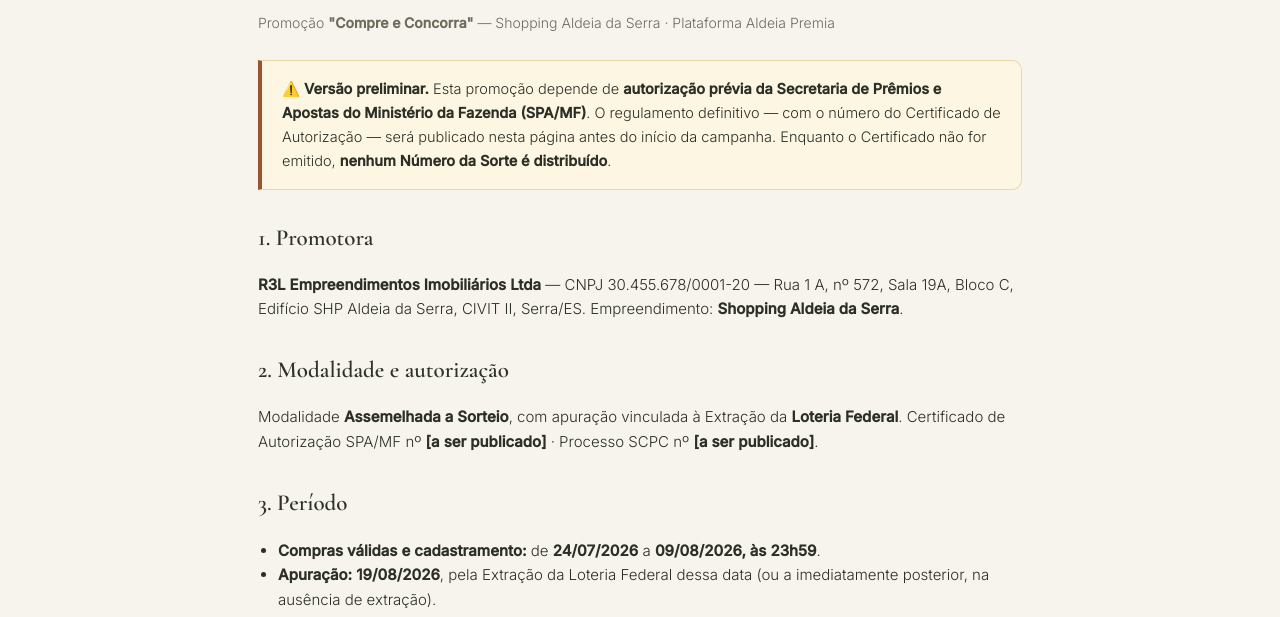
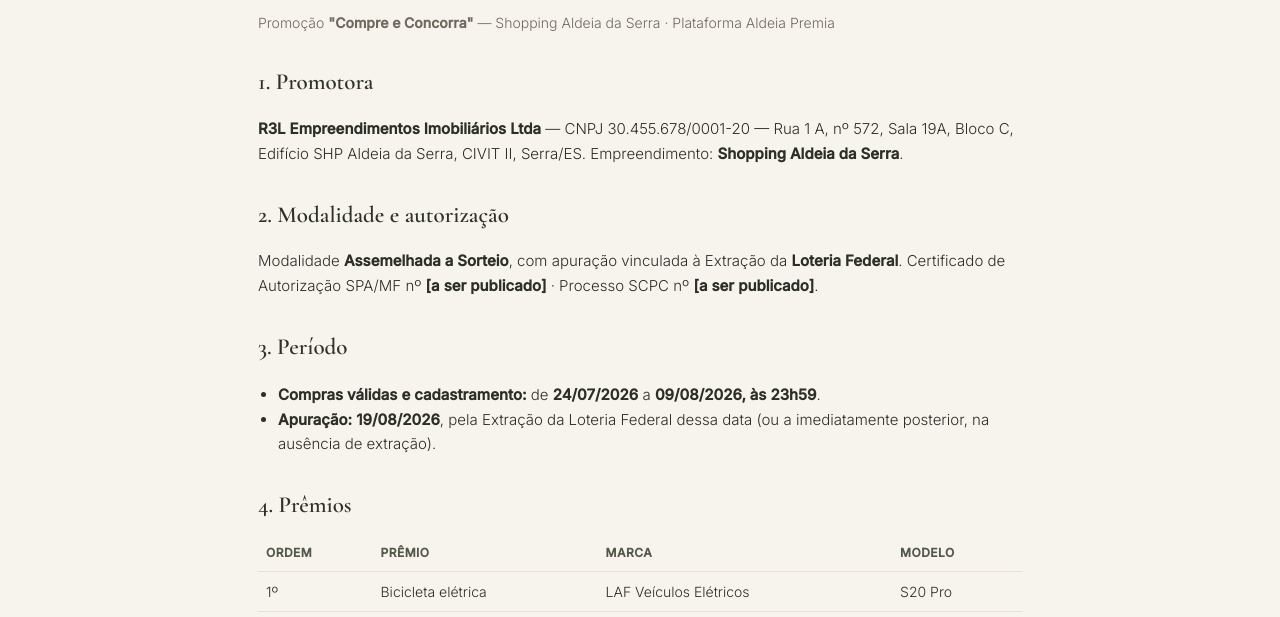
Before and after one commit to aldeiadaserrashopping-beep/compre-e-concorra-aldeia, a website: page regulamento.html in a window 1280 px wide. Shown: the part 183-800 px from the top of the page. Drawn offline with nearby package versions, Linux system fonts and the light colour scheme.

Commit message:
Remove avisos de pre-autorizacao do portal e do regulamento

```diff
--- a/regulamento.html
+++ b/regulamento.html
@@ -44,13 +44,6 @@
 <main>
   <h1>Regulamento</h1>
   <p class="sub">Promoção <b>"Compre e Concorra"</b> — Shopping Aldeia da Serra · Plataforma Aldeia Premia</p>
-
-  <div class="aviso">
-    <b>⚠️ Versão preliminar.</b> Esta promoção depende de <b>autorização prévia da Secretaria de Prêmios e Apostas
-    do Ministério da Fazenda (SPA/MF)</b>. O regulamento definitivo — com o número do Certificado de Autorização —
-    será publicado nesta página antes do início da campanha. Enquanto o Certificado não for emitido, <b>nenhum
-    Número da Sorte é distribuído</b>.
-  </div>
 
   <h2>1. Promotora</h2>
   <p><b>R3L Empreendimentos Imobiliários Ltda</b> — CNPJ 30.455.678/0001-20 — Rua 1 A, nº 572, Sala 19A, Bloco C,
```
Also changed, not shown: index.html (+1 -3 lines).
